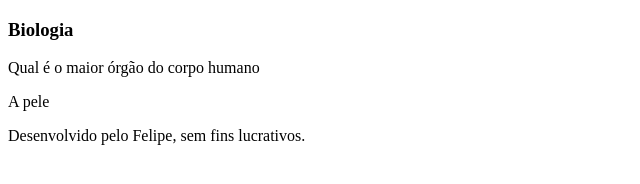
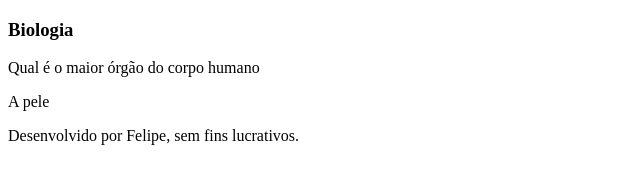
Before and after one commit to Felipe4192/flashcard, a plain HTML site: page index.html in a window 1280 px wide. Shown: the full height of the page, 0-640 px from the left. Drawn offline with Linux system fonts and the light colour scheme.

Commit message:
Update index.html

```diff
--- a/index.html
+++ b/index.html
@@ -22,7 +22,7 @@
     </main>
 </body>
 <footer>
-    <p>Desenvolvido pelo Felipe, sem fins lucrativos.</p>
+    <p>Desenvolvido por Felipe, sem fins lucrativos.</p>
 </footer>
 
 </html>
```
